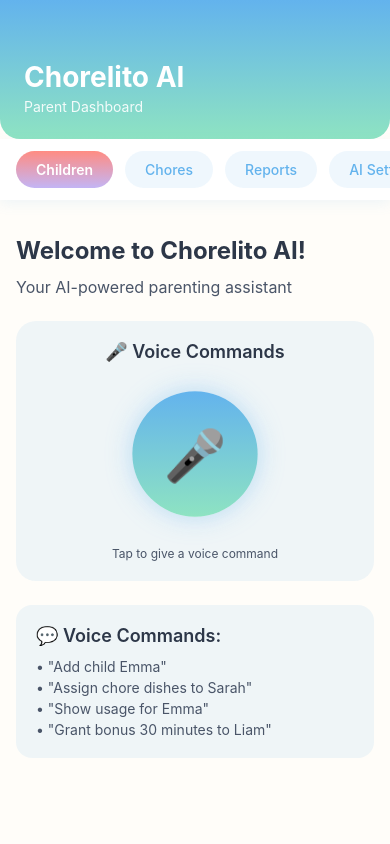
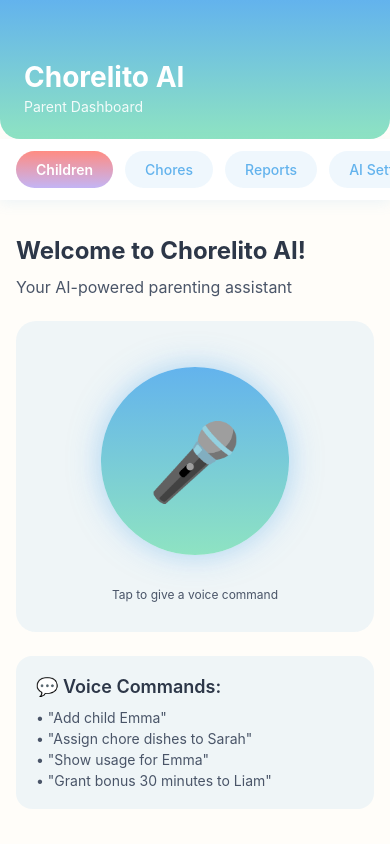
Before and after one commit to tekdev247-bit/chorelito-ai, a React Native app: screen / in a window 390 px wide. Built offline with nearby package versions, Linux system fonts and the light colour scheme.

Commit message:
Made voice button HUGE and removed Voice Commands label

```diff
--- a/app/parent/dashboard/ParentDashboard.tsx
+++ b/app/parent/dashboard/ParentDashboard.tsx
@@ -68,24 +68,24 @@ const voiceStyles = StyleSheet.create({
     padding: 20
   },
   button: {
-    width: 120,
-    height: 120,
-    borderRadius: 60,
+    width: 180,
+    height: 180,
+    borderRadius: 90,
     shadowColor: '#63B3ED',
     shadowOffset: { width: 0, height: 0 },
-    shadowOpacity: 0.4,
-    shadowRadius: 25,
-    elevation: 10
+    shadowOpacity: 0.5,
+    shadowRadius: 30,
+    elevation: 15
   },
   gradient: {
     width: '100%',
     height: '100%',
-    borderRadius: 60,
+    borderRadius: 90,
     alignItems: 'center',
     justifyContent: 'center'
   },
   icon: {
-    fontSize: 48
+    fontSize: 72
   }
 });
 
@@ -209,15 +209,12 @@ export const ParentDashboard: React.FC = () => {
         <View style={{
           marginTop: 24,
           backgroundColor: 'rgba(99, 179, 237, 0.1)',
-          padding: 20,
+          padding: 30,
           borderRadius: 20,
           alignItems: 'center'
         }}>
-          <Text style={{ fontSize: 18, fontWeight: '600', color: '#2D3748', marginBottom: 12 }}>
-            🎤 Voice Commands
-          </Text>
           <VoiceWave onPress={handleVoicePress} isListening={isListening} />
-          <Text style={{ fontSize: 12, color: '#4A5568', marginTop: 12, textAlign: 'center' }}>
+          <Text style={{ fontSize: 12, color: '#4A5568', marginTop: 16, textAlign: 'center' }}>
             {isListening ? 'Listening to your command...' : 'Tap to give a voice command'}
           </Text>
         </View>
```
